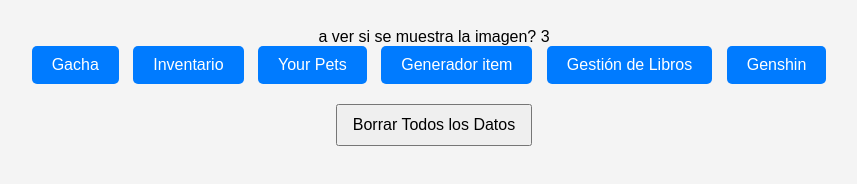
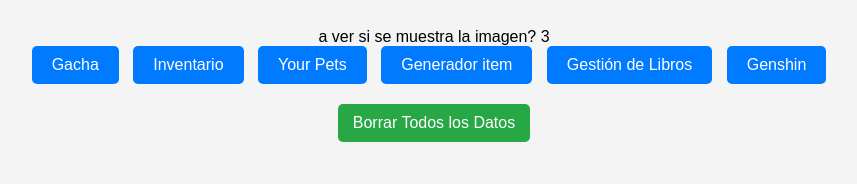
Before and after one commit to Mieby/mieby.github.io, a plain HTML site: page index.html in a window 1280 px wide. Shown: the whole page, without its empty margins (206-1063 px from the left). Drawn offline with Linux system fonts and the light colour scheme.

Commit message:
Update style.css

```diff
--- a/style.css
+++ b/style.css
@@ -23,6 +23,20 @@
     background-color: #0056b3;
 }
 
+button {
+    padding: 10px 20px;
+    background-color: #28a745;
+    color: white;
+    border: none;
+    border-radius: 5px;
+    cursor: pointer;
+}
+
+button:hover {
+    background-color: #218838;
+}
+
+
 .tab {
     display: none;
 }
```
